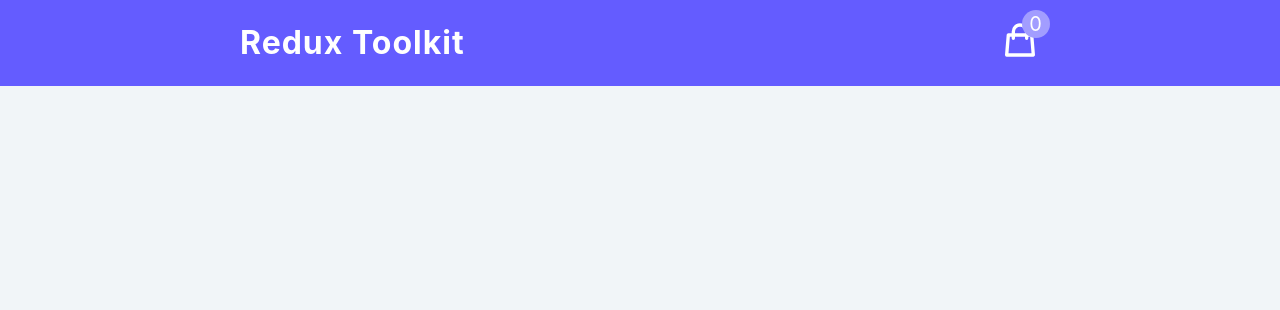
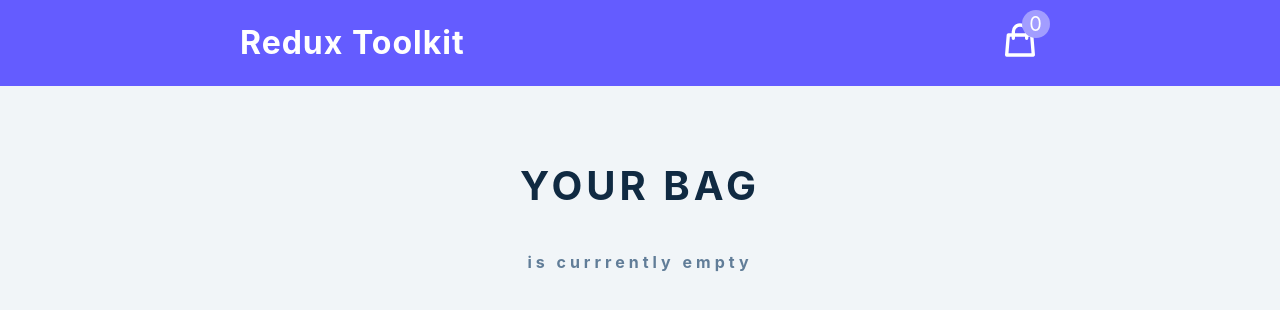
Before and after one commit to jecode93/redux-toolkit-tutorial, a React (Create React App) app: page / in a window 1280 px wide. Shown: the top 310 px of the page. Built offline with nearby package versions, Linux system fonts and the light colour scheme.

Commit message:
Create cart item and cart container component, display list of items conditionaly by destructuring the item using useSelector.

```diff
--- a/src/App.js
+++ b/src/App.js
@@ -1,9 +1,11 @@
+import CartContainer from './components/CartContainer';
 import Navbar from './components/Navbar';
 
 function App() {
   return (
       <main>
         <Navbar />
+        <CartContainer />
       </main>
   );
 }
--- /dev/null
+++ b/src/components/CartContainer.jsx
@@ -0,0 +1,42 @@
+import React from 'react'
+import CartItem from './CartItem';
+import { useSelector } from 'react-redux';
+
+const CartContainer = () => {
+  const { cartItems, total, amount } = useSelector((state) => state.cart);
+
+  if (amount < 1) {
+    return (
+      <section className="cart">
+        <header>
+          <h2>Your bag</h2>
+          <h4 className="empty-cart">is currrently empty</h4>
+        </header>
+      </section>
+    )
+  }
+
+  return (
+    <section className="cart">
+      <header>
+        <h2>Your bag</h2>
+      </header>
+      <div>
+        { cartItems.map((item) => (
+          <CartItem key={item.id} {...item} />
+        ))}
+      </div>
+      <footer>
+        <hr />
+        <div className="cart-total">
+          <h4>
+            total <span>${total}</span>
+          </h4>
+        </div>
+        <button className="btn clear-btn"> Clear cart</button>
+      </footer>
+    </section>
+  )
+}
+
+export default CartContainer;
--- /dev/null
+++ b/src/components/CartItem.jsx
@@ -0,0 +1,9 @@
+import React from 'react'
+
+const CartItem = () => {
+  return (
+    <div>CartItem</div>
+  )
+}
+
+export default CartItem;
```
